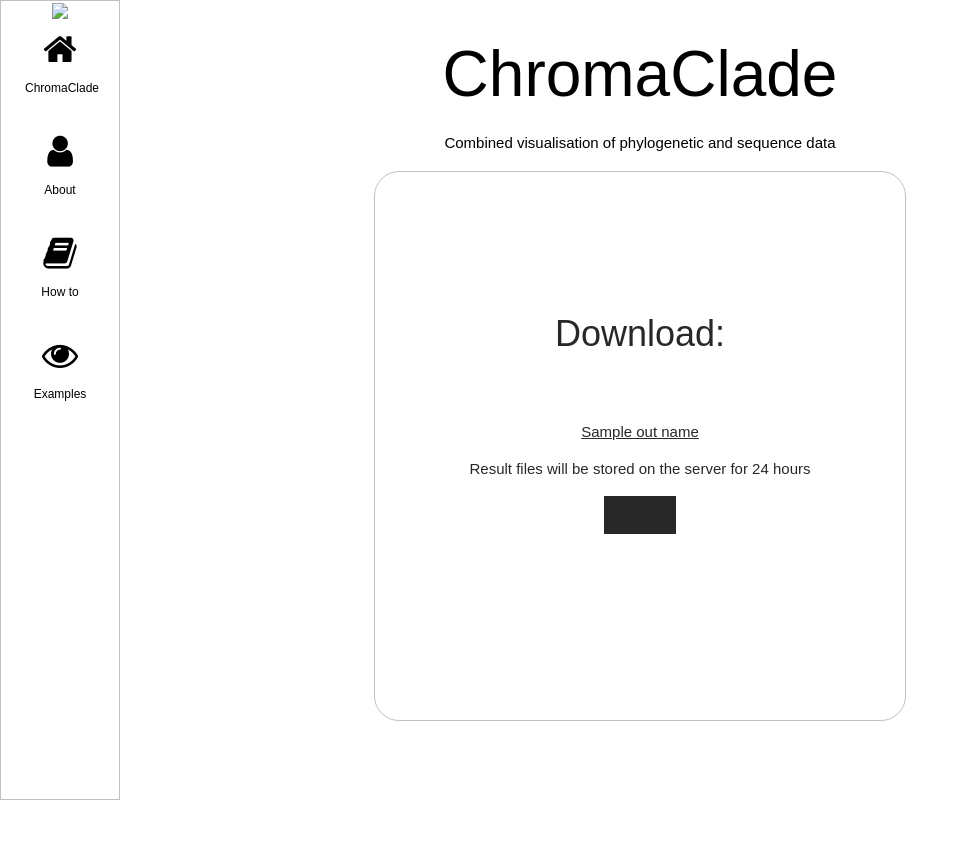
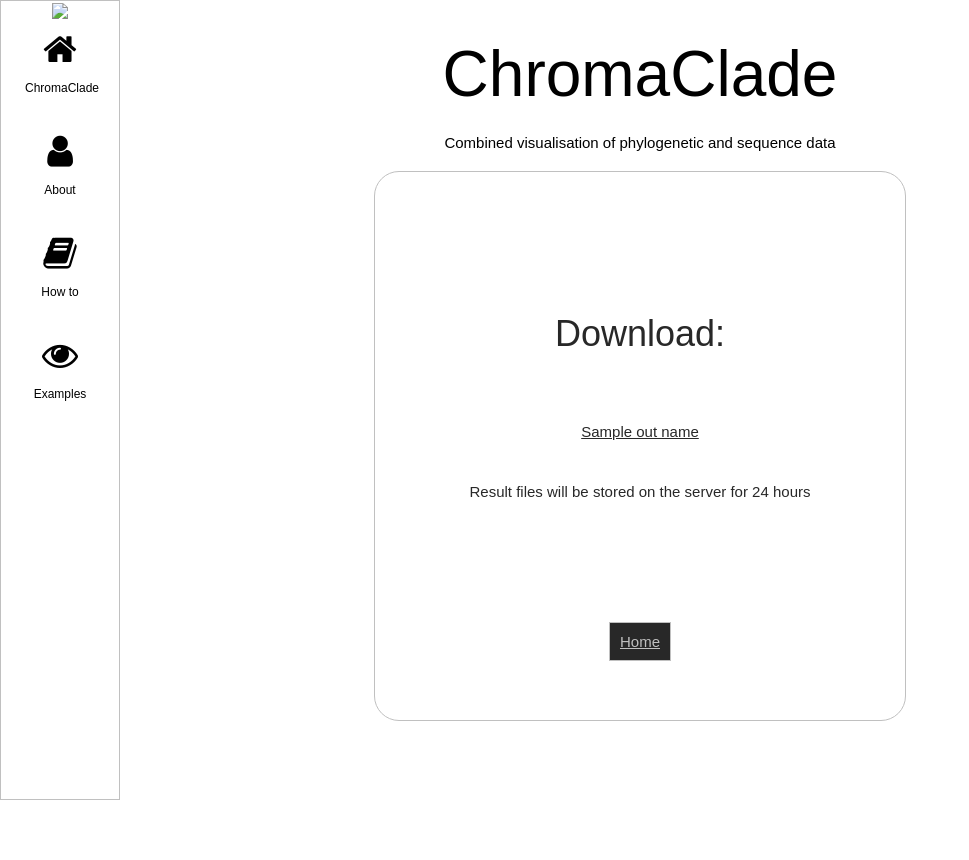
Before and after one commit to chrismonit/chroma_clade, a Flask app: template src/templates/result.html in a window 1280 px wide. Shown: the top 860 px of the page, without its empty margins (0-969 px from the left). Run offline with Flask 2, Linux system fonts and the light colour scheme; the template is opened without the code that fills it: most values are stand-ins (such as "Sample title", 1, 10 or a date in 2020); some web fonts are replaced.

Commit message:
further tweaks to results page, more presentable. not perfect yet

```diff
--- a/src/static/custom.css
+++ b/src/static/custom.css
@@ -151,7 +151,9 @@
 
 /* TODO could merge with submit button style*/
 .home-button {
-    padding-top: 100px;
+    padding: 10px;
     background-color: #282828;
     color: silver;
+    border: 1px solid silver;
+    border-radius 25px;
 }
--- a/src/templates/result.html
+++ b/src/templates/result.html
@@ -2,7 +2,7 @@
 
 {% block main %}
 
-<!-- TODO make download button etc. want to make similar size to app interface to preserve layout! -->
+<!-- TODO Improve styling of home button/link. May want to replace text for download file link -->
 <div class="w3-center results-panel" >
     <div style="padding-top: 125px; padding-bottom: 50px">
         <h1 >Download:</h1>
@@ -10,11 +10,17 @@
     <div class="w3-hover-black" style="">
         <a href="{{ url_for('download', filename=out_name) }}">{{out_name}}</a>
     </div>
+    <br>
     <p>
         Result files will be stored on the server for 24 hours
     </p>
+    <br>
+    <br>
+    <br>
+    <br>
+    <br>
     <div style="">
-        <a class="w3-button" style="background-color: #282828" href="{{ url_for('index') }}">Home</a>
+        <a class="home-button" href="{{ url_for('index') }}">Home</a>
     </div>
 </div>
 
```
